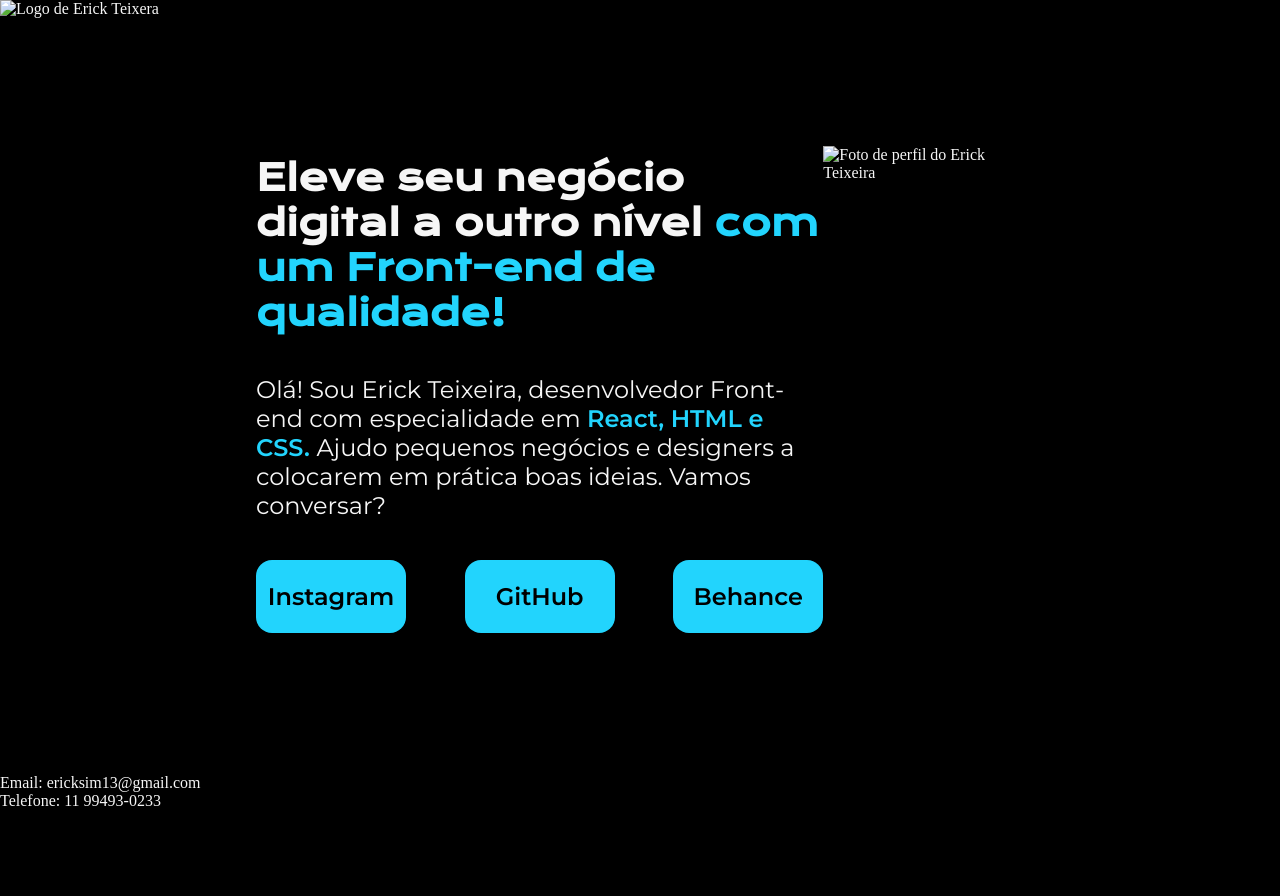
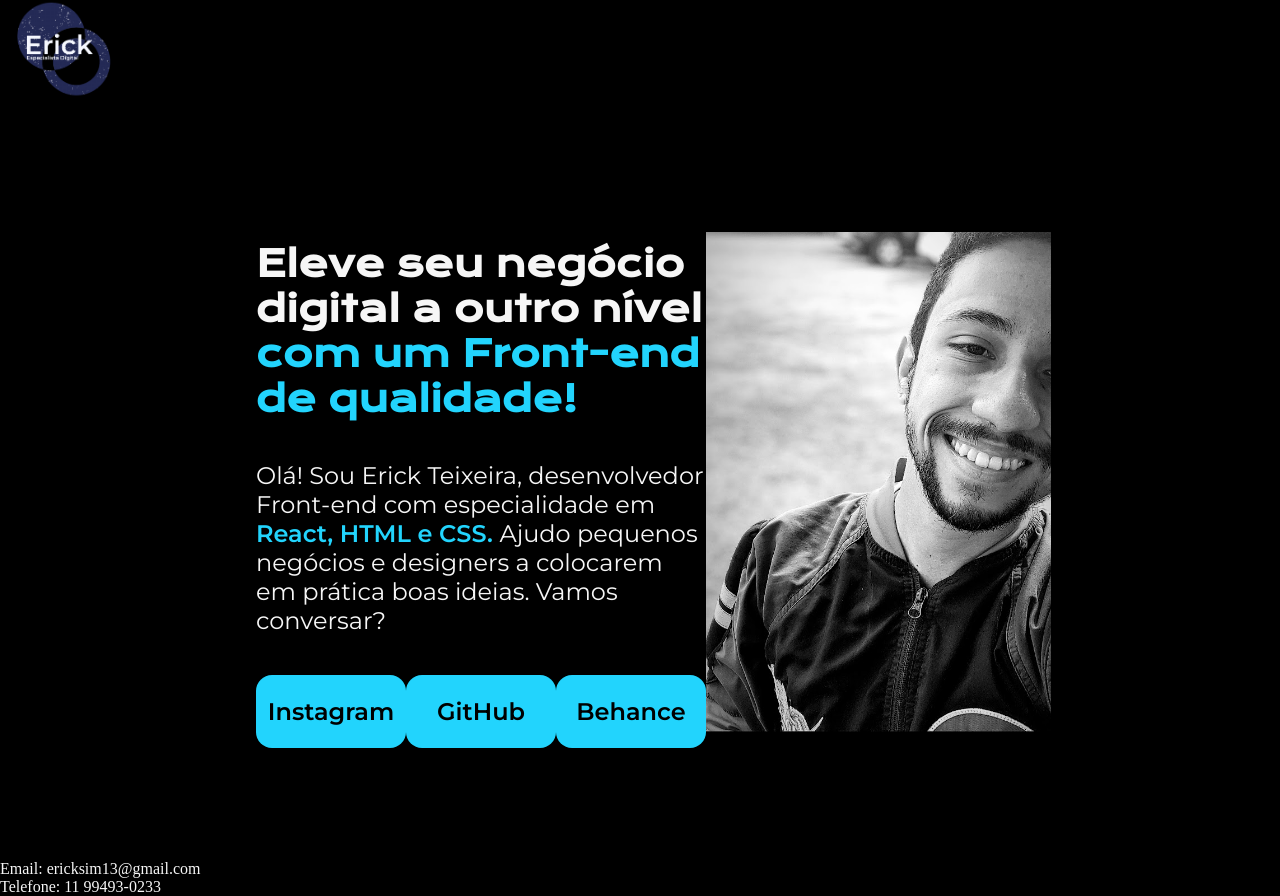
Before and after one commit to ErickOGR/site-pessoal, a plain HTML site: page index.html in a window 1280 px wide. Before the commit the page ends 810 px from the top, so only its background shows below. Drawn offline with nearby package versions, Linux system fonts and the light colour scheme.

Commit message:
Ajuste link img

```diff
--- a/index.html
+++ b/index.html
@@ -6,7 +6,7 @@
     <meta name="viewport" content="width=device-width, initial-scale=1.0">
     <title>Portfólio de Erick</title>
     <!-- para colocar o Icone no titulo da pagina, usei o link referenciando o icon -->
-    <link rel="icon" href="Logo PNG.png">
+    <link rel="icon" href="Assets/Logo PNG.png">
     <link rel="stylesheet" href="ResetCSS.css">
     <link rel="stylesheet" href="style.css">
 
@@ -14,7 +14,7 @@
 
 <body>
     <header>
-        <img src="Logo PNG.png" alt="Logo de Erick Teixera" height="100">
+        <img src="Assets/Logo PNG.png" alt="Logo de Erick Teixera" height="100">
     </header>
 
     <main class="principal">
@@ -27,7 +27,7 @@
                 <a class="principal__links_botoes" href="https://www.behance.net/ericksimplicio">Behance</a>
             </div>
     </section>
-        <img src="salto.png" alt="Foto de perfil do Erick Teixeira" height="500">
+        <img src="Assets/salto.png" alt="Foto de perfil do Erick Teixeira" height="500">
 
 
     </main>
```
